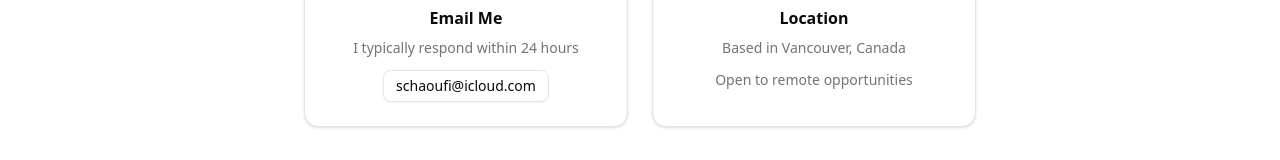
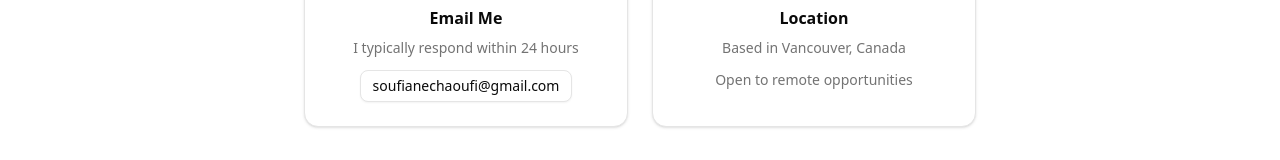
Before and after one commit to gitsoufiane/soufianechaoufi, a Next.js app: page /contact in a window 1280 px wide. Shown: the part 400-560 px from the top of the page. Built offline with nearby package versions, Linux system fonts and the light colour scheme.

Commit message:
fix(contact): update email address in contact page

```diff
--- a/app/contact/page.tsx
+++ b/app/contact/page.tsx
@@ -43,8 +43,8 @@ export default function ContactPage() {
                 I typically respond within 24 hours
               </p>
               <Button asChild variant="outline" size="sm">
-                <Link href="mailto:schaoufi@icloud.com">
-                  schaoufi@icloud.com
+                <Link href="mailto:soufianechaoufi@gmail.com">
+                  soufianechaoufi@gmail.com
                 </Link>
               </Button>
             </CardContent>
```
